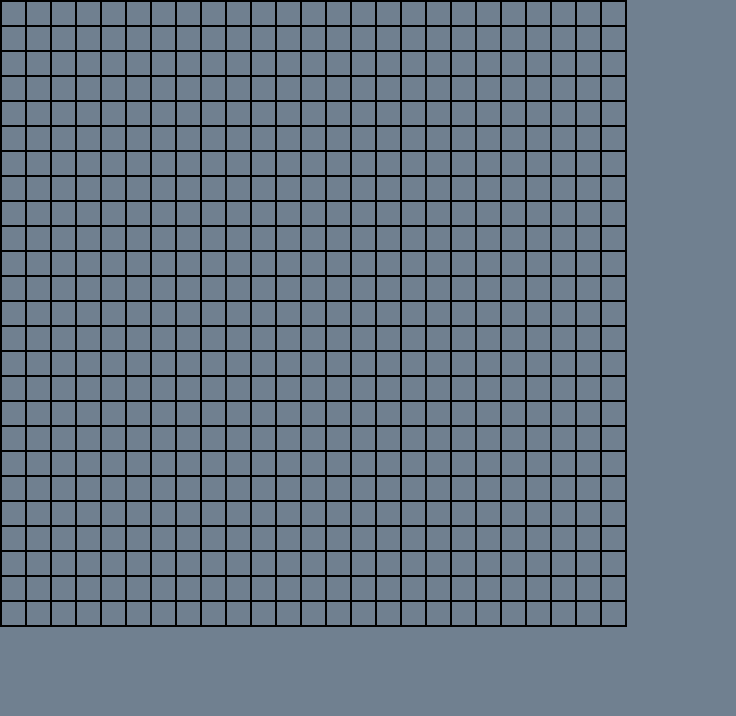
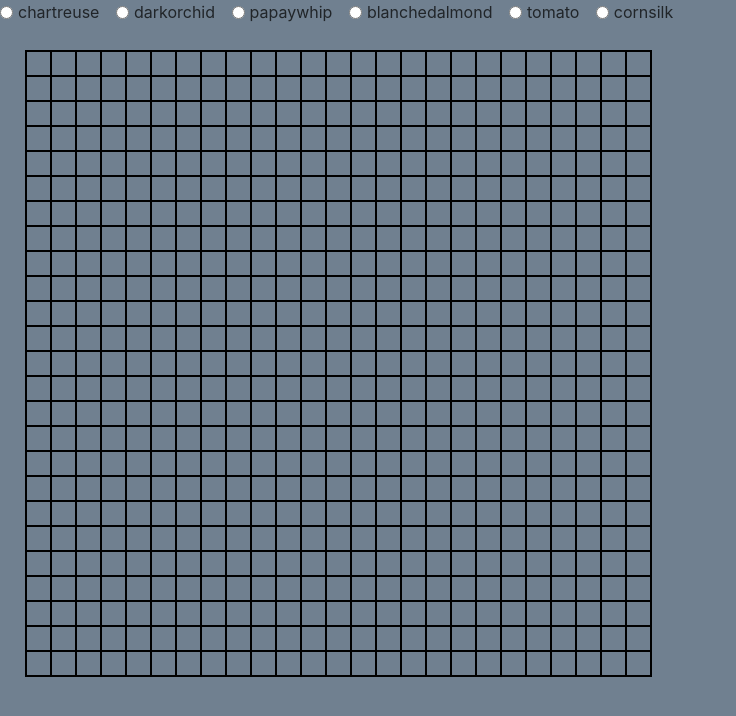
Before and after one commit to meesterbaumer/pixel-art, a website built with webpack: page src/index.html in a window 1280 px wide. Shown: the whole page, without its empty margins (0-736 px from the left). Built offline with nearby package versions, Linux system fonts and the light colour scheme.

Commit message:
Added picker buttons

```diff
--- a/src/index.html
+++ b/src/index.html
@@ -7,6 +7,7 @@
   <title>Pixel-Art</title>
 </head>
 <body>
+  <div id="color-picker"></div>
   <div id="grid"></div>
 </body>
 </html>
--- a/src/javascripts/components/grid/grid.scss
+++ b/src/javascripts/components/grid/grid.scss
@@ -3,3 +3,7 @@ td {
   width: 25px;
   border: 2px solid black;
 }
+
+#grid {
+  margin: 25px;
+}
--- /dev/null
+++ b/src/javascripts/components/paintbrush/paintbrush.js
@@ -0,0 +1,20 @@
+import utils from '../../helpers/utilities';
+
+const colors = ['chartreuse', 'darkorchid', 'papaywhip', 'blanchedalmond', 'tomato', 'cornsilk'];
+
+const printColorPicker = () => {
+  let domString = '';
+
+  for (let i = 0; i < colors.length; i+= 1) {
+    const color = colors[i];
+    domString += `
+    <div class="form-check form-check-inline">
+    <input name="color" class="form-check-input color-choice" type="radio" id="${color}inlineCheckbox1" value="${color}">
+    <label class="form-check-label" for="${color}inlineCheckbox1">${color}</label>
+   </div>
+    `;
+  }
+  utils.printToDom('color-picker', domString);
+};
+
+export default { printColorPicker };
--- a/src/javascripts/main.js
+++ b/src/javascripts/main.js
@@ -1,9 +1,11 @@
 import 'bootstrap';
 import '../styles/main.scss';
 import grid from './components/grid/grid';
+import paint from './/components/paintbrush/paintbrush';
 
 const init = () => {
   grid.makeGrid();
+  paint.printColorPicker();
 };
 
 init();
```
Also changed, not shown: src/javascripts/components/paintbrush/paintbrush.scss (added).
